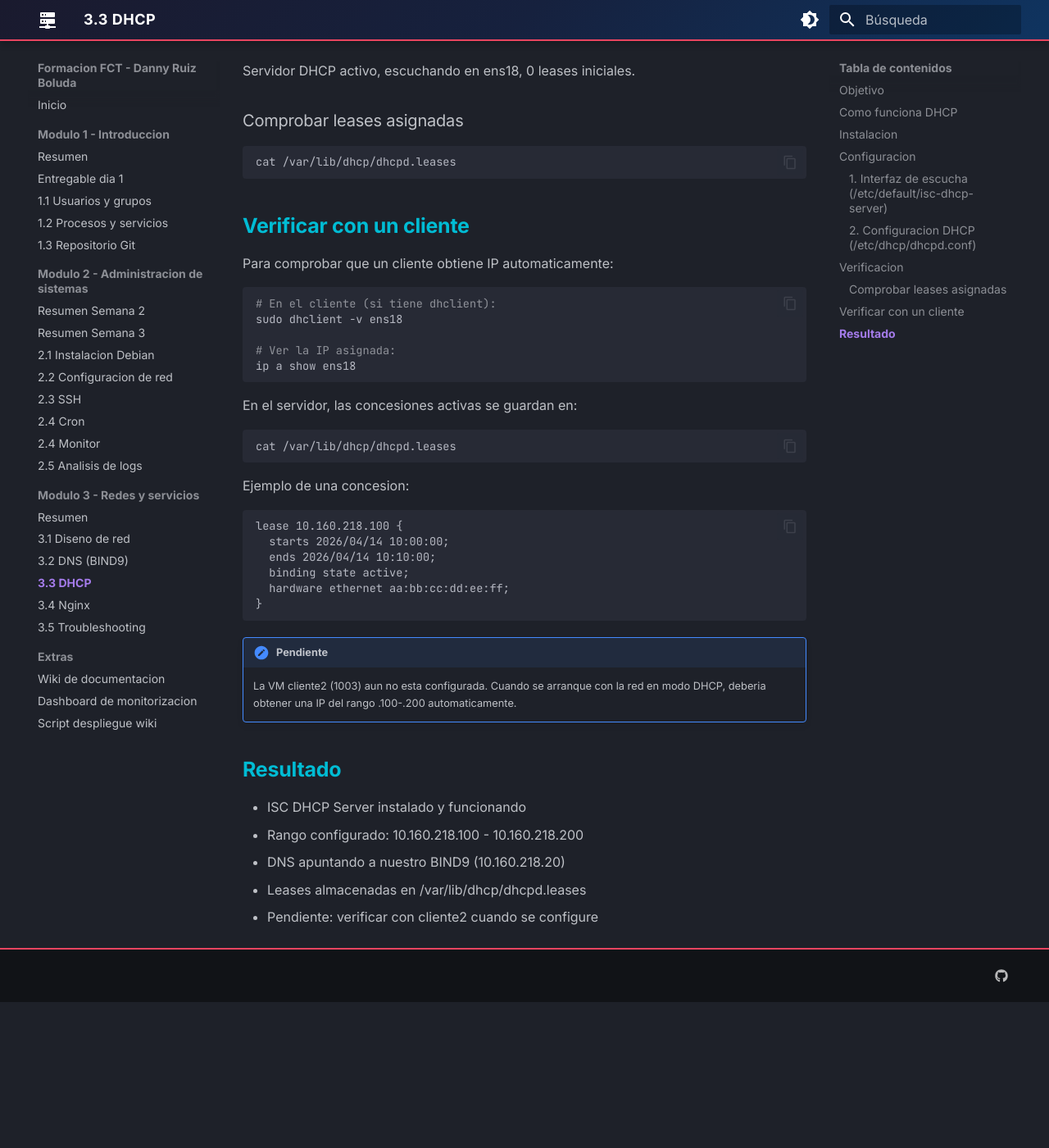
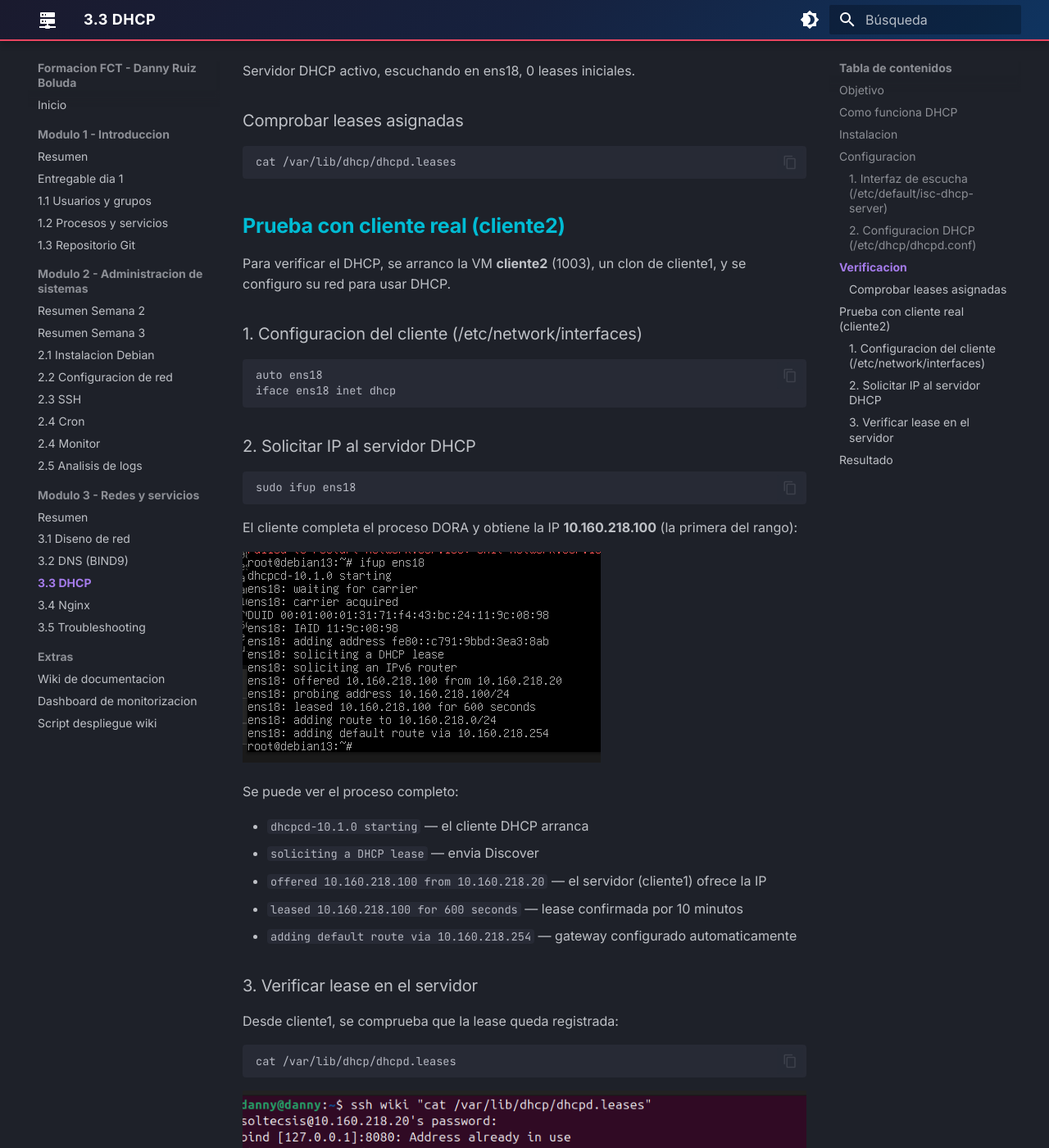
Before and after one commit to DannyRuizB/formacion-danny, an MkDocs documentation site: the page built from docs/ejercicio-3.3-dhcp.md, in a window 1280 px wide and 1400 px high, scrolled down 2270 px. Shown: the whole window at 82% size. Built offline with MkDocs 1.6.1 and Material for MkDocs 9.7.7, drawn with Linux system fonts in a browser that asks for light colours; before the commit the page ends 3492 px from its top, so only the background shows below that; some of the changed text lies outside the part shown.

Commit message:
Verificar DHCP con cliente2 real + corregir portada
Ejercicio 3.3: prueba real con cliente2 obteniendo IP 10.160.218.100
por DHCP, capturas del proceso y de las leases del servidor.
Portada: corregir nombre nodo a Practicas, IP cliente1, ssh wiki.

Co-Authored-By: Claude Opus 4.6 (1M context) <noreply@anthropic.com>

````diff
--- a/docs/ejercicio-3.3-dhcp.md
+++ b/docs/ejercicio-3.3-dhcp.md
@@ -79,40 +79,59 @@ Servidor DHCP activo, escuchando en ens18, 0 leases iniciales.
 cat /var/lib/dhcp/dhcpd.leases
 ```
 
-## Verificar con un cliente
+## Prueba con cliente real (cliente2)
 
-Para comprobar que un cliente obtiene IP automaticamente:
+Para verificar el DHCP, se arranco la VM **cliente2** (1003), un clon de cliente1, y se configuro su red para usar DHCP.
+
+### 1. Configuracion del cliente (/etc/network/interfaces)
+
+```
+auto ens18
+iface ens18 inet dhcp
+```
+
+### 2. Solicitar IP al servidor DHCP
 
 ```bash
-# En el cliente (si tiene dhclient):
-sudo dhclient -v ens18
-
-# Ver la IP asignada:
-ip a show ens18
+sudo ifup ens18
 ```
 
-En el servidor, las concesiones activas se guardan en:
+El cliente completa el proceso DORA y obtiene la IP **10.160.218.100** (la primera del rango):
+
+![cliente2 obtiene IP por DHCP](img/dhcp-cliente2-lease.png)
+
+Se puede ver el proceso completo:
+
+- `dhcpcd-10.1.0 starting` — el cliente DHCP arranca
+- `soliciting a DHCP lease` — envia Discover
+- `offered 10.160.218.100 from 10.160.218.20` — el servidor (cliente1) ofrece la IP
+- `leased 10.160.218.100 for 600 seconds` — lease confirmada por 10 minutos
+- `adding default route via 10.160.218.254` — gateway configurado automaticamente
+
+### 3. Verificar lease en el servidor
+
+Desde cliente1, se comprueba que la lease queda registrada:
 
 ```bash
 cat /var/lib/dhcp/dhcpd.leases
 ```
 
-Ejemplo de una concesion:
-```
-lease 10.160.218.100 {
-  starts 2026/04/14 10:00:00;
-  ends 2026/04/14 10:10:00;
-  binding state active;
-  hardware ethernet aa:bb:cc:dd:ee:ff;
-}
-```
+![Leases registradas en el servidor](img/dhcp-leases-servidor.png)
 
-!!! note "Pendiente"
-    La VM cliente2 (1003) aun no esta configurada. Cuando se arranque con la red en modo DHCP, deberia obtener una IP del rango .100-.200 automaticamente.
+La lease muestra:
+
+| Campo | Valor |
+|-------|-------|
+| IP asignada | 10.160.218.100 |
+| Inicio | 2026/04/15 07:01:25 |
+| Fin | 2026/04/15 07:11:25 (10 min) |
+| Estado | active |
+| MAC | bc:24:11:9c:08:98 |
+| Hostname | debian13 (nombre del clon original) |
 
 ## Resultado
-- ISC DHCP Server instalado y funcionando
+- ISC DHCP Server instalado y funcionando en cliente1 (10.160.218.20)
 - Rango configurado: 10.160.218.100 - 10.160.218.200
 - DNS apuntando a nuestro BIND9 (10.160.218.20)
-- Leases almacenadas en /var/lib/dhcp/dhcpd.leases
-- Pendiente: verificar con cliente2 cuando se configure
+- **Verificado con cliente2**: obtiene IP 10.160.218.100, gateway y DNS automaticamente
+- Leases registradas en /var/lib/dhcp/dhcpd.leases
````
Also changed, not shown: docs/index.md (+18 -19 lines), docs/img/dhcp-cliente2-lease.png (added), docs/img/dhcp-leases-servidor.png (added).
